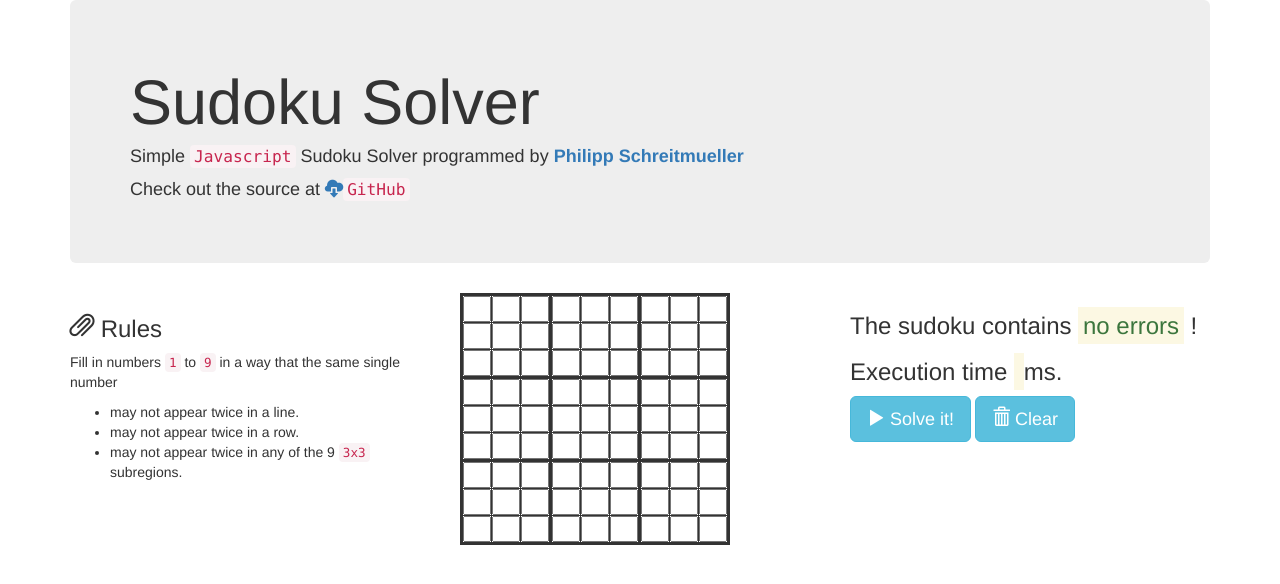
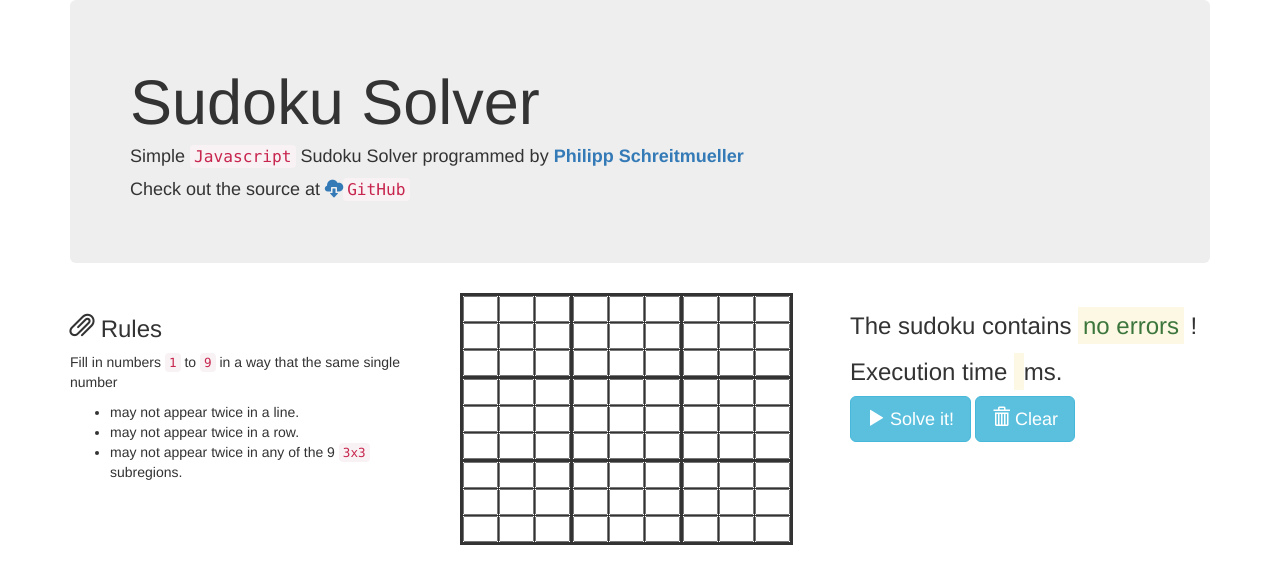
Before and after one commit to Schreitmueller/JSudoku, a PHP site: page / in a window 1280 px wide. Shown: the top 584 px of the page. Run offline with PHP 8.4, Linux system fonts and the light colour scheme; some libraries are stand-ins or nearby versions.

Commit message:
fix html and modify style

```diff
--- a/css/style.css
+++ b/css/style.css
@@ -16,11 +16,12 @@ td {
 }
 
 .sudo input {
-    width: 2em;
+    width: 2.5em;
+    text-align: center;
 }
 
 .sudo td {
-    width: 2em;
+    width: 2.5em;
 }
 
 .sudo .preset {
--- a/index.php
+++ b/index.php
@@ -91,7 +91,7 @@
                 <mark id="execTime" class="big"></mark>
                 ms.
             </h3>
-
+            </p>
             <p>
                 <a href="#" class="btn btn-info btn-lg" id="startSolve"><span class="glyphicon glyphicon-play"></span>
                     Solve it!</a>
```
